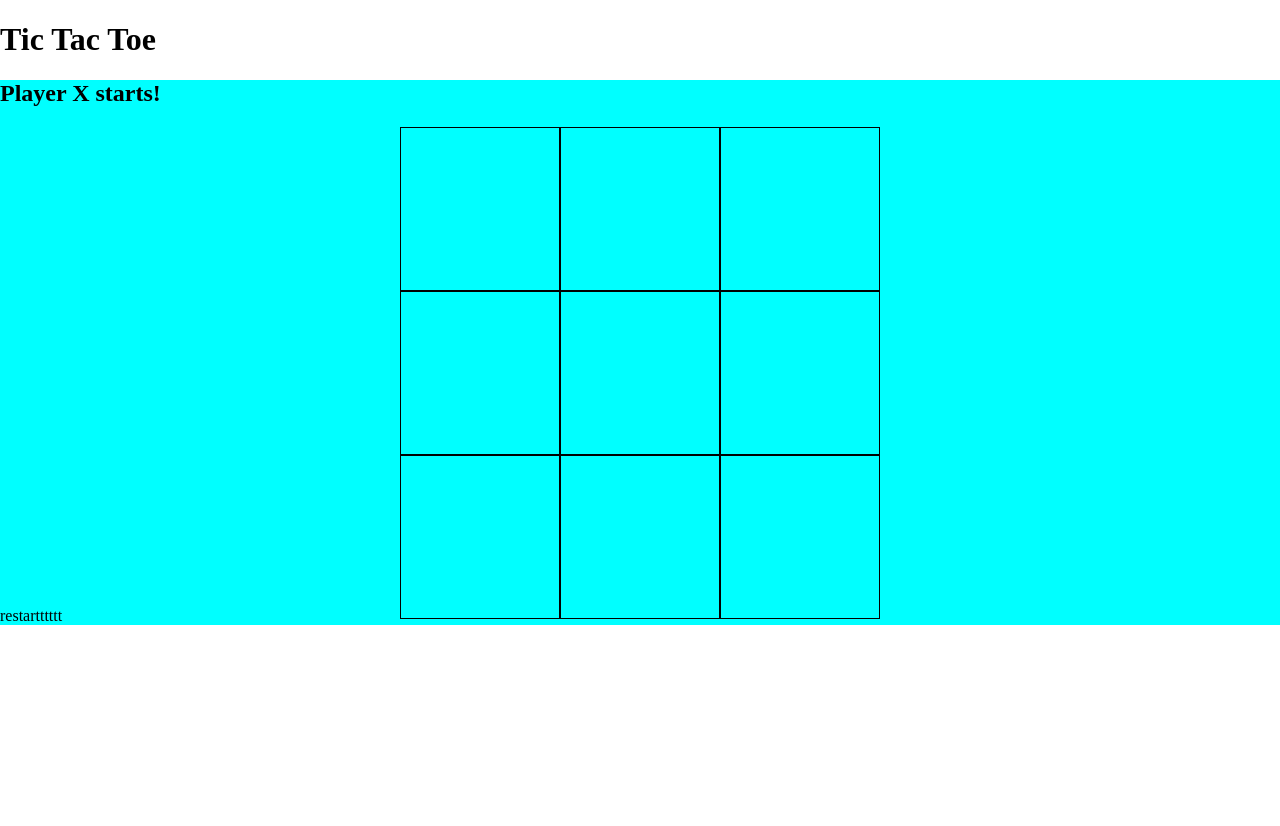
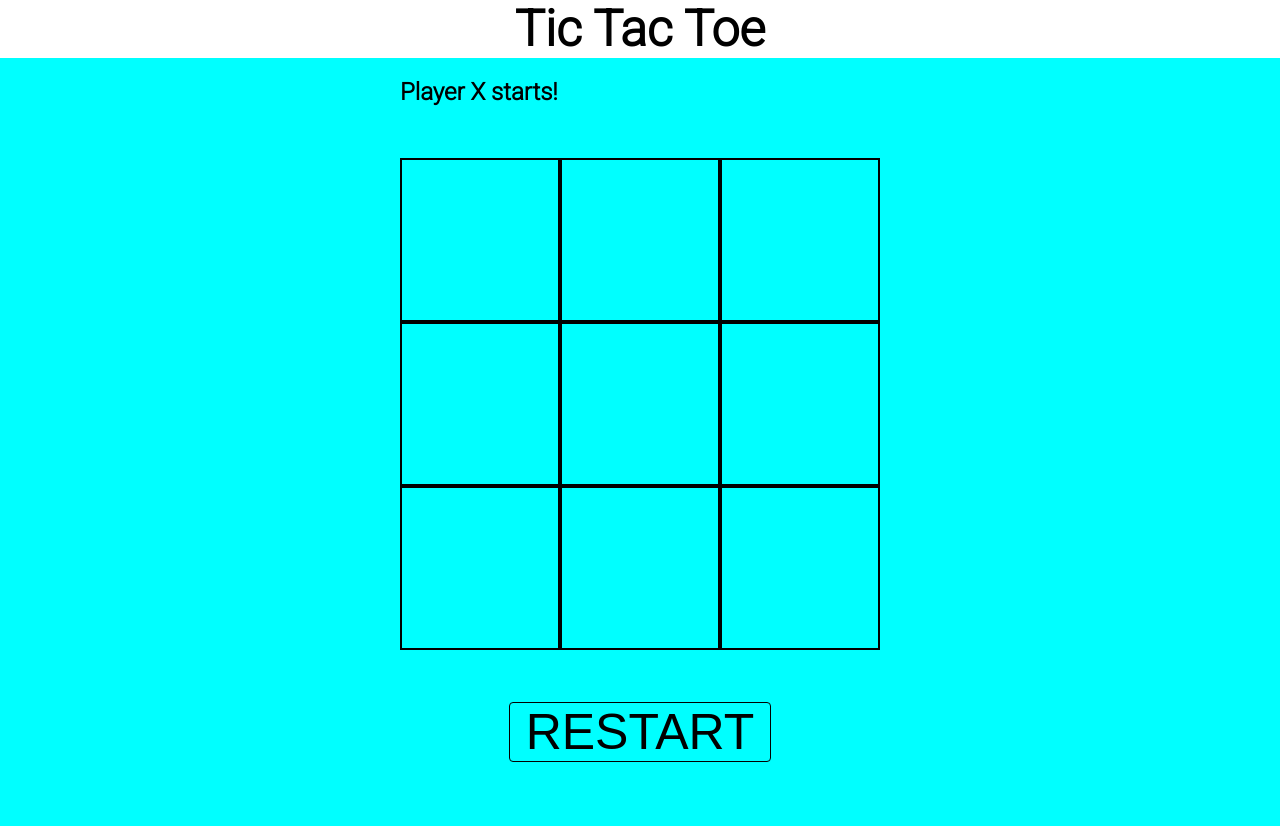
Before and after one commit to Josh1510/tic-tac-toe, a plain HTML site: page index.html in a window 1280 px wide. Before the commit the page ends 800 px from the top, so only its background shows below. Drawn offline with Linux system fonts and the light colour scheme.

Commit message:
Restart button style

```diff
--- a/index.html
+++ b/index.html
@@ -11,6 +11,9 @@
     <meta name="description" content="" />
     <meta name="viewport" content="width=device-width, initial-scale=1" />
     <link rel="stylesheet" href="styles.css" />
+    <style>
+      @import url("https://fonts.googleapis.com/css2?family=Roboto:wght@300&display=swap");
+    </style>
   </head>
   <body>
     <!--[if lt IE 7]>
@@ -19,7 +22,7 @@
         <a href="#">upgrade your browser</a> to improve your experience.
       </p>
     <![endif]-->
-        <header><h1 class="title">Tic Tac Toe</h1></header>
+    <header><h1 id="title">Tic Tac Toe</h1></header>
     <main>
       <div id="information"><h2>Player X starts!</h2></div>
       <div id="gameBoard">
@@ -69,7 +72,9 @@
           </svg>
         </div>
       </div>
-            <div id="restartBtn">restartttttt</div>
+      <div id="restartBtnContainer">
+        <button id="restartBtn">RESTART</button>
+      </div>
     </main>
 
     <script src="main.js" async defer></script>
--- a/styles.css
+++ b/styles.css
@@ -1,5 +1,6 @@
 body {
   margin: 0px;
+  font-family: "Roboto", sans-serif;
 }
 
 main {
@@ -8,9 +9,27 @@ main {
   background-color: aqua;
 }
 
+#title {
+  width: 50%;
+  margin: auto;
+  text-align: center;
+  font-size: 50px;
+}
+
+#information {
+  min-width: 300px;
+  width: 50vw;
+  height: 100px;
+  max-width: 60vh;
+  display: grid;
+  grid-template-columns: 1fr 1fr 1fr;
+
+  position: relative;
+  left: 50%;
+  transform: translate(-50%, 0);
+}
+
 #gameBoard {
-    border-width: 2px;
-    border-color: black;
   min-width: 300px;
   min-height: 300px;
   width: 50vw;
@@ -27,16 +46,31 @@ main {
 }
 
 .boardPos {
-    border-color: black;
-    border-style: solid;
-    border-width: 1px;
-
-    /* font-size: 40px; */
-    /* font-size: min(20vw, 10vw);
-
-  text-align: center; */
+  border: 2px solid black;
 }
 
 svg {
   width: 100%;
+  height: 100%;
 }
+
+#restartBtnContainer {
+  display: flex;
+  justify-content: center;
+  padding: 5%;
+}
+
+#restartBtn {
+  color: black;
+  font-size: 50px;
+  background-color: transparent;
+  border: 1px solid black;
+  border-radius: 4px;
+  padding: 0 16px;
+  cursor: pointer;
+  transition: all 0.3s ease-in-out;
+}
+
+#restartBtn:hover {
+  transform: scale(1.1);
+}
```
Lines whose indentation alone changed are shown as unchanged.
